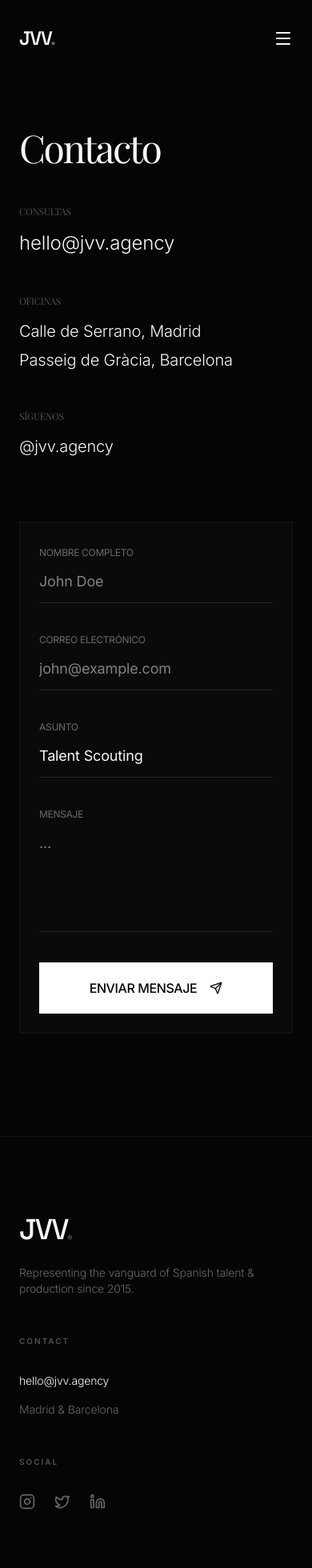
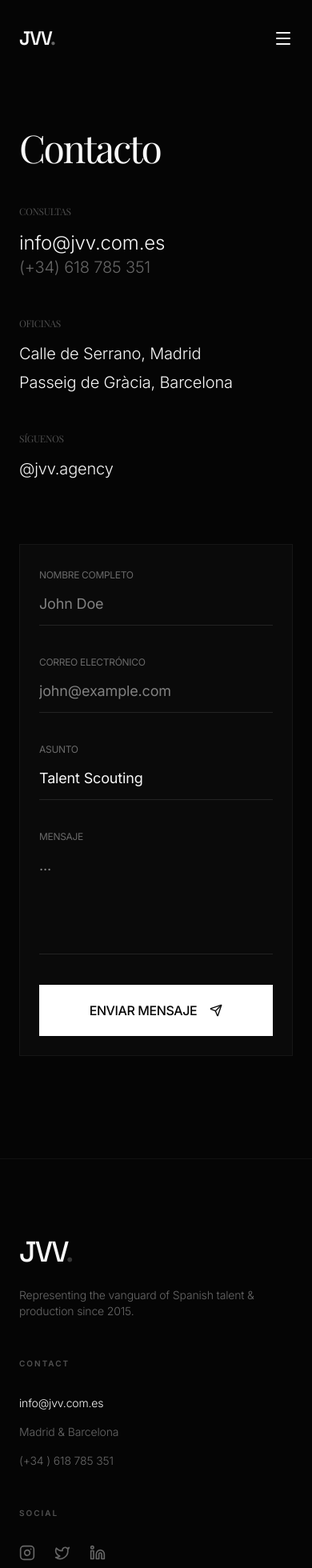
Before and after one commit to JVVweb/JVV, a React (Vite) app: page /contact in a window 390 px wide. Shown: the top 1960 px of the page at 80% size. Built offline with nearby package versions, Linux system fonts and the light colour scheme; a web font is replaced by a local one.

Commit message:
Update contact email and add phone number in footer and contact page

```diff
--- a/src/components/Footer.tsx
+++ b/src/components/Footer.tsx
@@ -19,8 +19,9 @@ export default function Footer() {
           <div>
             <h4 className="text-[10px] uppercase tracking-[0.2em] mb-8 font-sans font-bold opacity-30 text-white">Contact</h4>
             <ul className="space-y-4 text-sm font-light">
-              <li><a href="mailto:hello@jvv.agency" className="hover:opacity-60 transition-opacity">hello@jvv.agency</a></li>
+              <li><a href="mailto:info@jvv.com.es" className="hover:opacity-60 transition-opacity">info@jvv.com.es</a></li>
               <li className="opacity-40">Madrid & Barcelona</li>
+              <li className="opacity-40">(+34 ) 618 785 351</li>
             </ul>
           </div>
 
--- a/src/pages/Contact.tsx
+++ b/src/pages/Contact.tsx
@@ -21,7 +21,8 @@ export default function Contact() {
           <div className="space-y-12">
             <div>
               <h4 className="text-xs uppercase tracking-tight opacity-30 mb-4">{t('contact.inquiries')}</h4>
-              <p className="text-2xl font-light">hello@jvv.agency</p>
+              <p className="text-2xl font-light">info@jvv.com.es</p>
+              <p className="text-xl font-light opacity-40">(+34) 618 785 351</p>
             </div>
             <div>
               <h4 className="text-xs uppercase tracking-tight opacity-30 mb-4">{t('contact.offices')}</h4>
```
